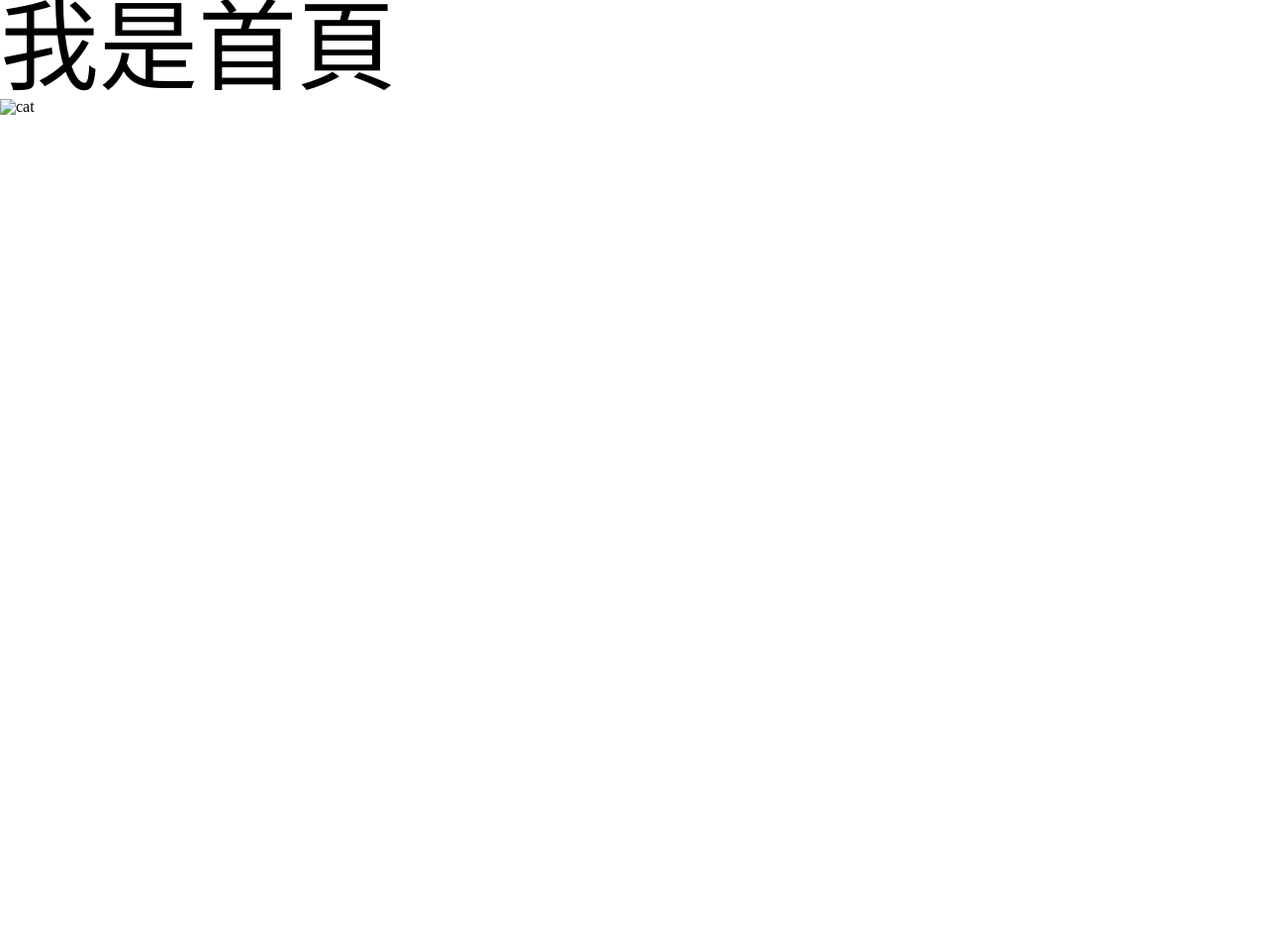
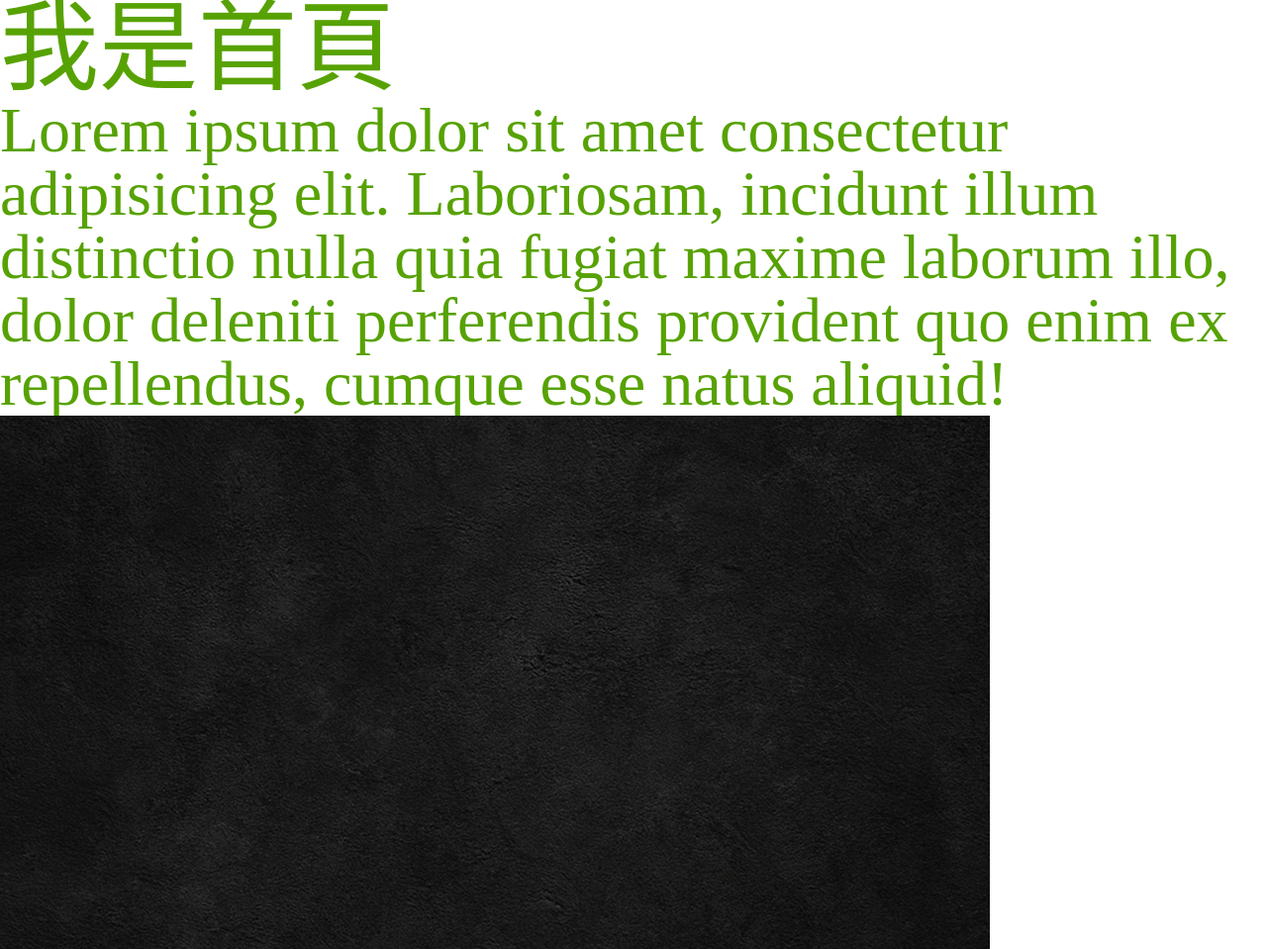
Before and after one commit to BruceLee1227/shoeShop, a website built with Vite: page pages/index.html in a window 1280 px wide. Shown: the top 959 px of the page at 99% size. Before the commit the page ends 800 px from the top, so only its background shows below. Built offline with nearby package versions, Linux system fonts and the light colour scheme.

Commit message:
樣式套用測試

```diff
--- a/assets/scss/pages/_index.scss
+++ b/assets/scss/pages/_index.scss
@@ -1,3 +1,7 @@
 .index-title {
   font-size: 100px;
+  color: var(--primary-400);
 }
+p{
+  font-size: 64px;
+}
--- a/pages/index.html
+++ b/pages/index.html
@@ -10,7 +10,8 @@
     <%- include('./layout/header'); -%>
 
     <h1 class="index-title">我是首頁</h1>
-    <img src="../assets/images/dog.jpg" style="width: 300px;" alt="cat">
+    <p class="text-hightlight">Lorem ipsum dolor sit amet consectetur adipisicing elit. Laboriosam, incidunt illum distinctio nulla quia fugiat maxime laborum illo, dolor deleniti perferendis provident quo enim ex repellendus, cumque esse natus aliquid!</p>
+    <img src="../assets/images/banner-co-branded-sm.png" alt="">
 
     <%- include('./layout/footer'); -%>
 
```
